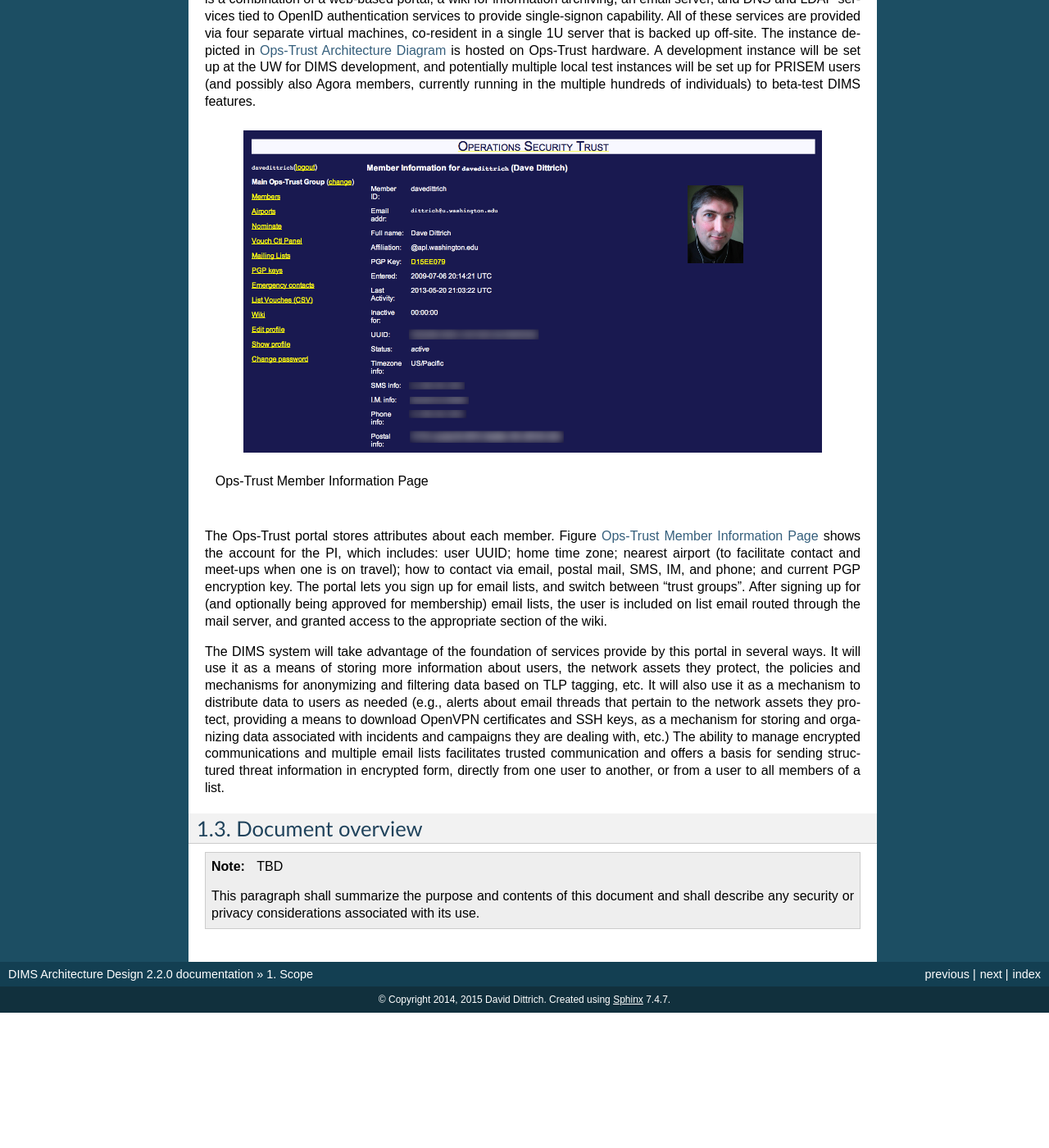
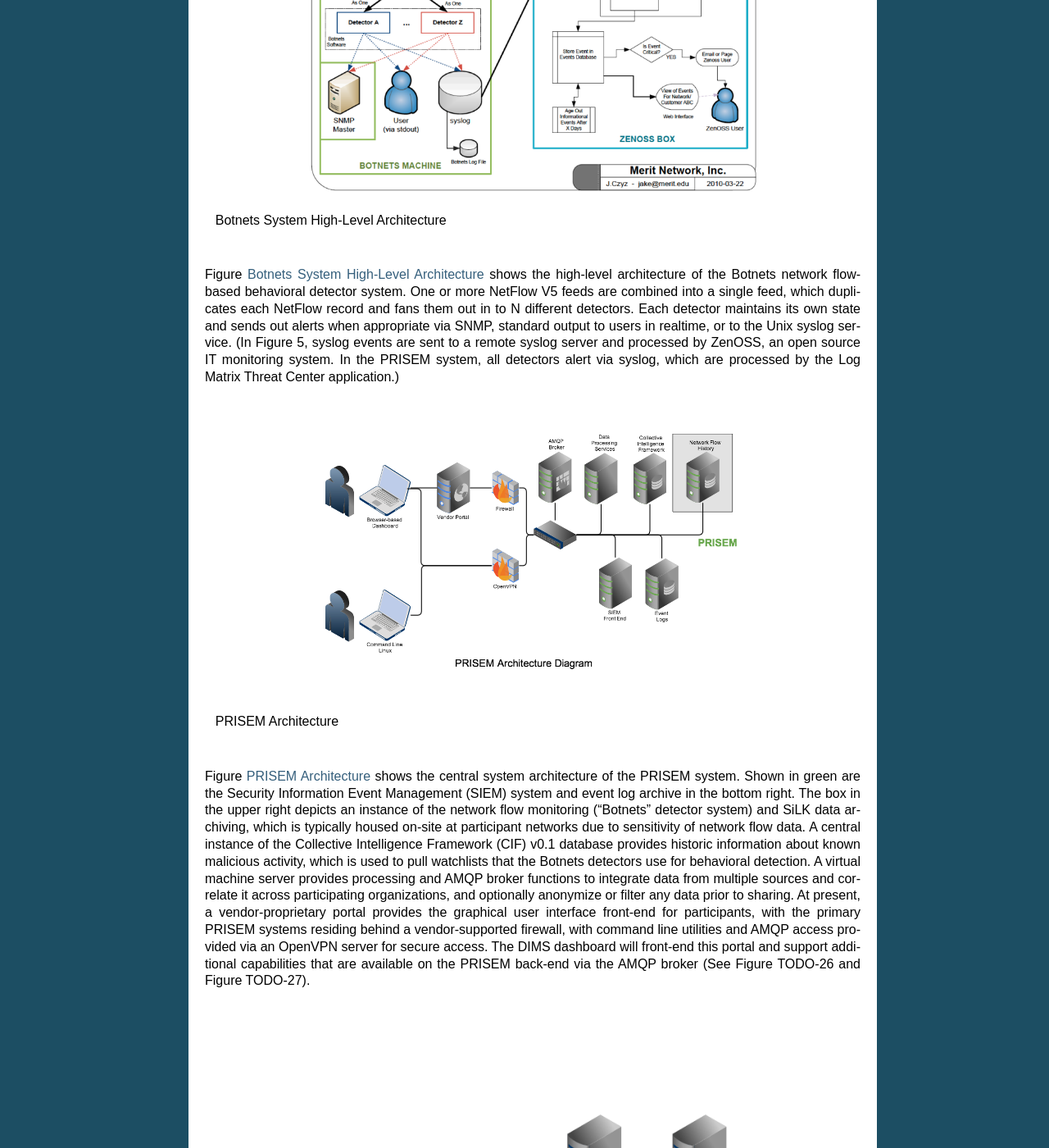
Before and after one commit to uw-dims/dims-ad, a Sphinx documentation site: the page built from source/scope.rst, in a window 1280 px wide and 1400 px high, scrolled down 4429 px. Shown: the whole window at 82% size. Built offline with Sphinx 7.4.7, drawn with Linux system fonts in a browser that asks for light colours; before the commit the page ends 5664 px from its top, so only the background shows below that; some of the changed text lies outside the part shown.

Commit message:
Transcribe botnets and prisems arch diagrams and text into scope section

```diff
--- a/source/scope.rst
+++ b/source/scope.rst
@@ -158,15 +158,74 @@
 at the University of Washington.
 
 
-Figure 4 depicts a prototypical NetFlow collection and
-archiving model. The PRISEM system uses a slightly modified version of
-this model. Unlike the diagram in Figure 4, the PRISEM system
-processes NetFlow records as they enter the `NetFlow Collector` in
-the center of the diagram, sending copies to the Botnets system
-detectors. One of the processes receiving these records performs the
-storage task, however it converts the NetFlow V5 records to SiLK
-format before storing them. The SiLK tool suite is then used to
-process these historic logs (e.g., performing historic queries).
+.. _Netflow-Architecture:
+
+.. figure:: images/Netflow-Architecture.png
+   :width: 70%
+   :align: center
+
+   Netflow Architecture
+
+Figure :ref:`Netflow-Architecture` depicts a prototypical NetFlow
+collection and archiving model. The PRISEM system uses a slightly
+modified version of this model. Unlike the diagram in Figure 4, the
+PRISEM system processes NetFlow records as they enter the `NetFlow
+Collector` in the center of the diagram, sending copies to the Botnets
+system detectors. One of the processes receiving these records
+performs the storage task, however it converts the NetFlow V5 records
+to SiLK format before storing them. The SiLK tool suite is then used
+to process these historic logs (e.g., performing historic queries).
+
+.. _Botnets-Architecture:
+
+.. figure:: images/Botnets-Architecture.png
+   :width: 70%
+   :align: center
+
+   Botnets System High-Level Architecture
+
+Figure :ref:`Botnets-Architecture` shows the high-level architecture
+of the Botnets network flow-based behavioral detector system. One or
+more NetFlow V5 feeds are combined into a single feed, which
+duplicates each NetFlow record and fans them out in to N different
+detectors. Each detector maintains its own state and sends out alerts
+when appropriate via SNMP, standard output to users in realtime, or to
+the Unix syslog service. (In Figure 5, syslog events are sent to a
+remote syslog server and processed by ZenOSS, an open source IT
+monitoring system. In the PRISEM system, all detectors alert via
+syslog, which are processed by the Log Matrix Threat Center
+application.)
+
+
+.. _PRISEM-Architecture:
+
+.. figure:: images/prisem-system-architecture-v1.png
+   :width: 70%
+   :align: center
+
+   PRISEM Architecture
+
+Figure :ref:`PRISEM-Architecture` shows the central system
+architecture of the PRISEM system. Shown in green are the Security
+Information Event Management (SIEM) system and event log archive in
+the bottom right. The box in the upper right depicts an instance of
+the network flow monitoring (“Botnets” detector system) and SiLK data
+archiving, which is typically housed on-site at participant networks
+due to sensitivity of network flow data. A central instance of the
+Collective Intelligence Framework (CIF) v0.1 database provides
+historic information about known malicious activity, which is used to
+pull watchlists that the Botnets detectors use for behavioral
+detection. A virtual machine server provides processing and AMQP
+broker functions to integrate data from multiple sources and correlate
+it across participating organizations, and optionally anonymize or
+filter any data prior to sharing. At present, a vendor-proprietary
+portal provides the graphical user interface front-end for
+participants, with the primary PRISEM systems residing behind a
+vendor-supported firewall, with command line utilities and AMQP access
+provided via an OpenVPN server for secure access. The DIMS dashboard
+will front-end this portal and support additional capabilities that
+are available on the PRISEM back-end via the AMQP broker (See Figure
+TODO-26 and Figure TODO-27).
 
 .. _OpsTrustArchitectureDiagram:
 
```
Also changed, not shown: source/images/Botnets-Architecture.png (added), source/images/Netflow-Architecture.png (added).
